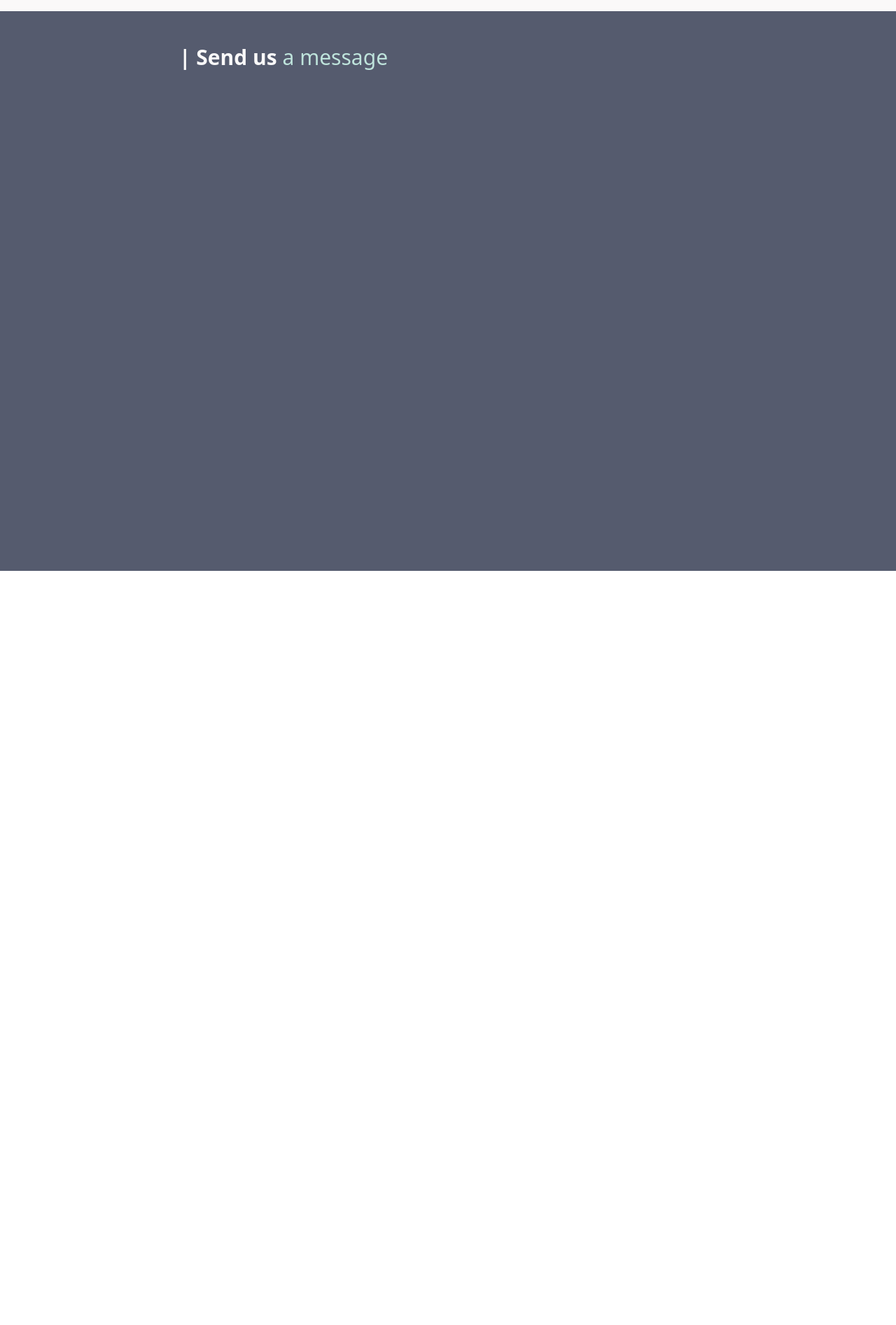
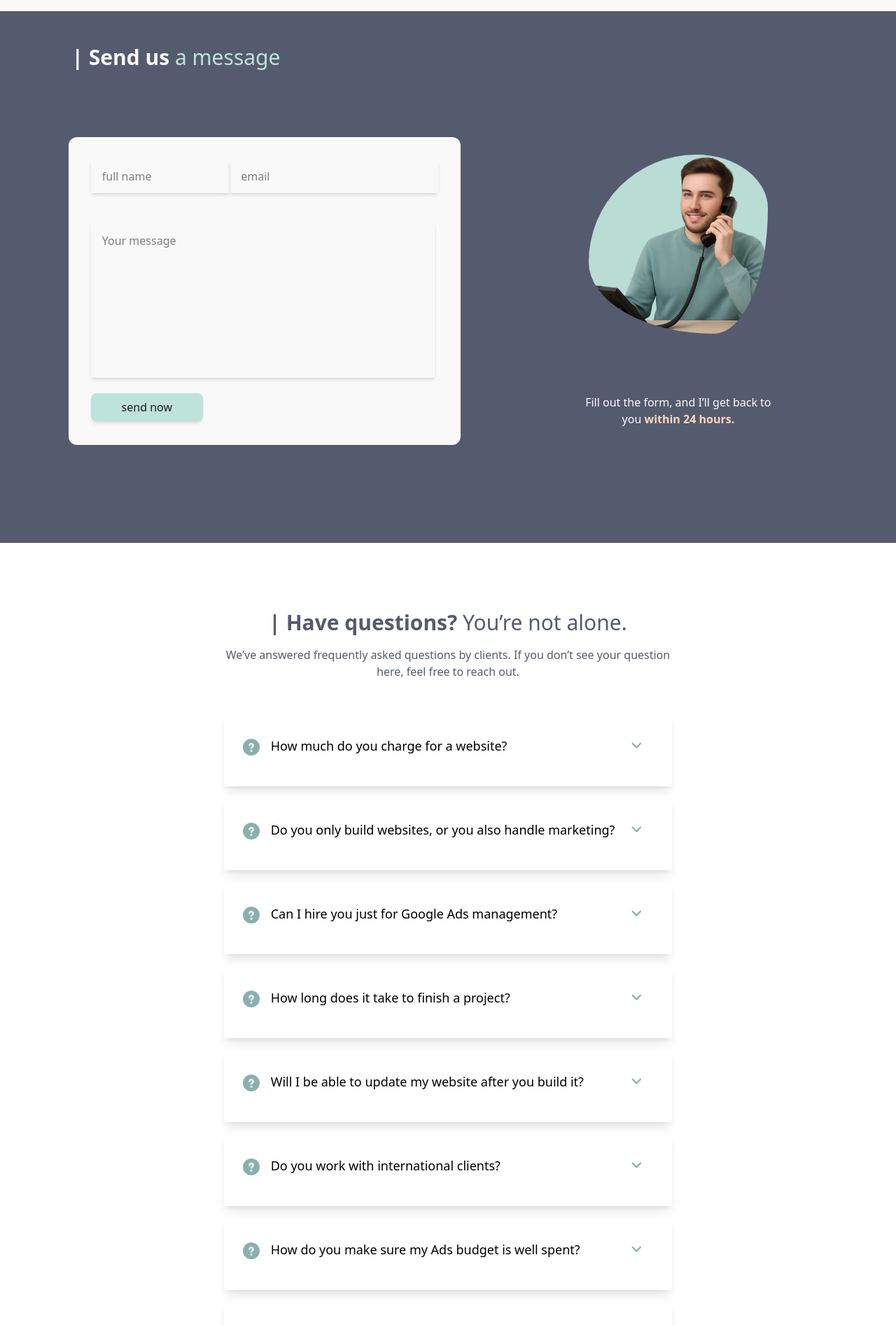
Before and after one commit to SmartMinds1/Portfolio, a React (Vite) app: page /contact in a window 1280 px wide. Shown: the part 760-2654 px from the top of the page at 70% size. Before the commit the page ends 1576 px from the top, so only its background shows below. Built offline with nearby package versions, Linux system fonts and the light colour scheme.

Commit message:
done with the entire contact page

```diff
--- /dev/null
+++ b/src/components/FAQcard.jsx
@@ -0,0 +1,26 @@
+import React, {useState} from "react";
+import { FontAwesomeIcon } from "@fortawesome/react-fontawesome";
+import { faAngleDown, faAngleUp, faCircleQuestion } from "@fortawesome/free-solid-svg-icons";
+
+const FAQcard = ({faqAns, faqTitle})=>{
+    const [toggleIcon, setToggleIcon] = useState(false);
+
+    return(
+    <details className="w-1/2 m-auto rounded-sm p-6 pt-8 mb-4  shadow-lg" open={toggleIcon}>
+        <summary
+                className="h-12 w-full cursor-pointer list-none text-lg"
+                onClick={(e)=>{
+                e.preventDefault();
+                setToggleIcon(!toggleIcon);
+                }}>
+               <FontAwesomeIcon icon={faCircleQuestion} className="text-2xl text-secondary translate-y-1 mr-2" /> {faqTitle}
+                { toggleIcon ? <FontAwesomeIcon icon={faAngleUp} className="text-6 text-secondary float-right mr-4 mt-1" /> : <FontAwesomeIcon icon={faAngleDown} className="text-6 text-secondary float-right mr-4 mt-1" /> }
+        </summary>
+
+        {toggleIcon && <p className="ml-[4vw] text-primary">{faqAns}</p>}
+
+    </details>
+    )
+}
+
+export default FAQcard
--- a/src/index.css
+++ b/src/index.css
@@ -83,3 +83,11 @@
   @apply w-full h-fit  flex flex-row items-center justify-start mb-8;
  }
 }
+
+
+/* The settings of a motion blob */
+@keyframes blob {
+  0% { border-radius: 60% 40% 30% 70% / 60% 30% 70% 40%; }
+  50% { border-radius: 30% 60% 70% 40% / 50% 60% 30% 60%; }
+  100% { border-radius: 60% 40% 30% 70% / 60% 30% 70% 40%; }
+}
--- a/src/pages/Contact.jsx
+++ b/src/pages/Contact.jsx
@@ -1,7 +1,9 @@
 import React from "react";
 import { Link } from "react-router-dom";
 import { FontAwesomeIcon } from "@fortawesome/react-fontawesome";
-import { faEnvelope, faHome, faHomeAlt, faPhoneFlip } from "@fortawesome/free-solid-svg-icons";
+import { faEnvelope, faHomeAlt, faPhoneFlip } from "@fortawesome/free-solid-svg-icons";
+import FAQcard from "../components/FAQcard";
+import Footer from "../components/Footer";
 /* import { faCheckCircle } from "@fortawesome/free-solid-svg-icons"; */
 
 const Contact = ()=> {
@@ -27,7 +29,7 @@ const Contact = ()=> {
                 <div className="h-[40vh] w-full flex items-center justify-center">
                     <div className="w-full">
                         <p className="header">| Connect <span className="headerSpan">with Us </span></p>
-                        <p className="w-1/2 text-md m-auto mt-4 text-text text-center">We’ve managed to offer seamless business solutions country-wide. Here's why you should partner with us__</p>
+                        <p className="w-1/2 text-md m-auto mt-4 text-text text-center">Whether you need a new website, a marketing strategy, or both — I’d love to hear from you today!</p>
                     </div>
                 </div>
 
@@ -56,12 +58,104 @@ const Contact = ()=> {
 
 
             {/* SECTION 2 */}
-            <div className="h-[100vh] w-full bg-primary">
+            <div className="h-[95vh] w-full bg-primary">
                 <div className="w-full h-30">
-                    <p className="header text-left pl-[20vw] pt-12 text-background">| Send us <span className="headerSpan text-accent">a message </span></p>
+                    <p className="header text-left pl-[8vw] pt-12 text-background">| Send us <span className="headerSpan text-accent">a message </span></p>
+                </div>
+
+                {/* chart Form Box */}
+                <div className="w-full flex flex-row flex-wrap items-center justify-evenly">
+                      {/* chartForm */}
+                        <div className="w-140 h-110 bg-background p-8 rounded-xl">
+                            <input
+                            className="w-[40%] shadow-md h-12 p-4"
+                            type="text"
+                            placeholder="full name"
+                            autoComplete="on"
+                             />
+                            <input
+                             className="w-[60%] shadow-md h-12 p-4"
+                            type="text"
+                            placeholder="email"
+                            autoComplete="on"
+                             />
+
+                            <textarea
+                            className="shadow-md resize-none p-4 mt-10 "
+                            name=""
+                            id=""
+                            cols="48"
+                            rows="8"
+                            placeholder="Your message"
+                            ></textarea>
+
+                            <button className="btn-primary text-text bg-accent mt-4 w-40">send now</button>
+                        </div>
+
+                      {/* Form caption */}
+                         <div className="w-1/3 h-[70vh] flex flex-col items-center justify-evenly">
+                               <div class="w-64 h-64 rounded-[60%_40%_30%_70%_/_60%_30%_70%_40%] bg-[url('/CasualConversation.webp')] bg-cover bg-[center] bg-no-repeat bg-accent animate-pulse"></div>
+                               <p className=" w-2/3 text-center text-background">Fill out the form, and I’ll get back to you <span className="text-soft-alert font-bold">within 24 hours.</span> </p>
+                         </div>
                 </div>
             </div>
 
+
+            <br /><br /><br /><br />
+
+            {/* SECTION 4 */}
+            <div className="w-full h-fit">
+                <p className="header">| Have questions? <span className="headerSpan">You’re not alone.</span></p>
+                <p className="w-1/2 text-md m-auto mt-4 text-primary text-center">We’ve answered frequently asked questions by clients. If you don’t see your question here, feel free to reach out.</p>
+            </div>
+              <br /><br />
+              <div>
+              {/* All the faqs */}
+              <FAQcard
+                faqTitle="How much do you charge for a website?"
+                faqAns="Our pricing depends on the complexity of your project. Simple landing pages cost less than full e-commerce platforms. After a free consultation, I’ll give you a clear, no-surprise quote."
+                />
+              <FAQcard
+                faqTitle="Do you only build websites, or you also handle marketing?"
+                faqAns="We do both. I’m a full-stack developer and a certified Google Ads specialist, so we can design, build, and promote your website."
+                />
+              <FAQcard
+                faqTitle="Can I hire you just for Google Ads management?"
+                faqAns="Absolutely! Some clients already have a website and only need Ads management. We can audit your site and campaigns, then set up and optimize ads to bring in targeted traffic."
+                />
+              <FAQcard
+                faqTitle="How long does it take to finish a project?"
+                faqAns="Small websites (like landing pages) can take 1–2 weeks. Larger websites (e-commerce, custom apps) usually take 4–6 weeks. Ad campaigns can be launched in as little as 3–5 days once everything is set up."
+                />
+              <FAQcard
+                faqTitle="Will I be able to update my website after you build it?"
+                faqAns="Yes! I design websites so they’re easy to update. I’ll also provide a quick walkthrough or documentation so you can manage content on your own — no coding required."
+                />
+              <FAQcard
+                faqTitle="Do you work with international clients?"
+                faqAns="Yes. I work with clients from anywhere in the world. We can communicate via email, Zoom, or WhatsApp, and I accept international payments."
+                />
+              <FAQcard
+                faqTitle="How do you make sure my Ads budget is well spent?"
+                faqAns="I set up detailed conversion tracking so we know exactly where every dollar goes. I regularly test, monitor, and optimize your campaigns to make sure your budget brings maximum return."
+                />
+              <FAQcard
+                faqTitle="What if I don’t know where to start, website first or Ads?"
+                faqAns="Don’t worry. During our consultation, I’ll analyze your business and recommend the best starting point. Sometimes it’s building a high-converting site first, sometimes it’s running ads with a landing page — it depends on your goals."
+                />
+
+              </div>
+
+             <br /><br /><br />
+
+            {/* FINAL SECTION */}
+            <div className="w-full h-fit">
+                <p className="w-full text-center">Ready to take your business online the smart way? <button className="btn-primary">Get started</button></p>
+            </div>
+
+            <br /><br /><br /><br /><br /><br />
+
+            <Footer/>
         </div>
     );
 }
```
Also changed, not shown: public/CasualConversation.webp (added).
